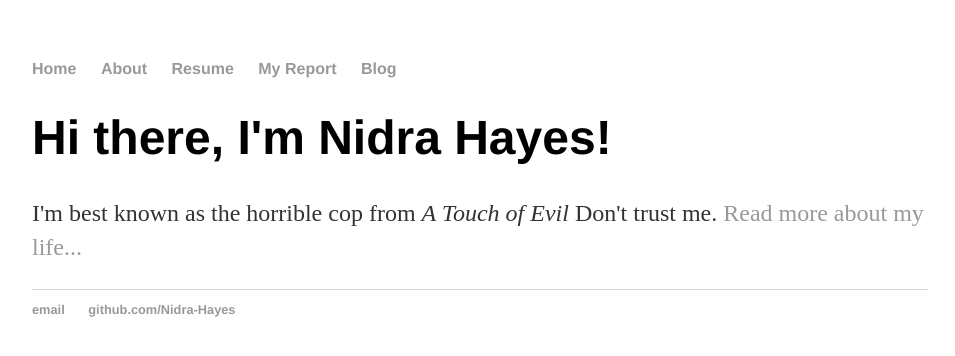
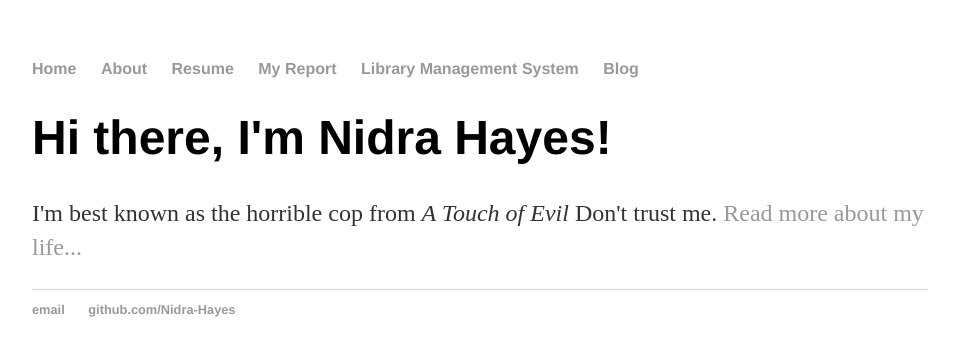
Before and after one commit to Nidra-Hayes/nidrahayes.github.io, a plain HTML site: page index.html in a window 1280 px wide. Shown: the whole page, without its empty margins (160-1115 px from the left). Drawn offline with Linux system fonts and the light colour scheme.

Commit message:
Update index.html
Added link to the Login page for my final project for Database Management

```diff
--- a/index.html
+++ b/index.html
@@ -12,6 +12,7 @@
 	        	<li><a href="/about">About</a></li>
         		<li><a href="https://github.com/Nidra-Hayes/nidrahayes.github.io/blob/main/RESUME%202023_Nidra%20Hayes.pdf">Resume</a></li>
 			<li><a href="https://github.com/Nidra-Hayes/nidrahayes.github.io/blob/main/My%20Report_Nidra%20Hayes.pdf">My Report</a></li>
+			<li><a href ="login.html">Library Management System</a></li>
         		<li><a href="/blog">Blog</a></li>
     		</ul>
 		</nav>
```
